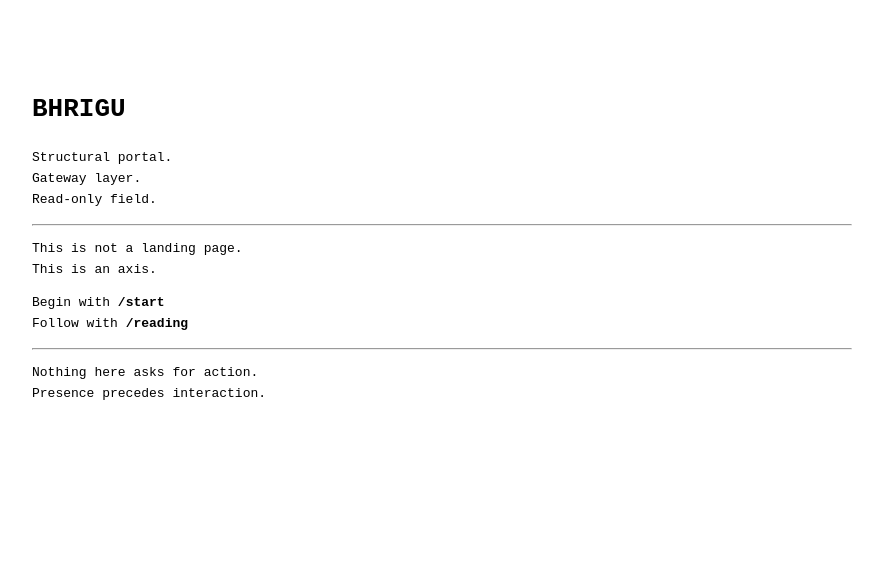
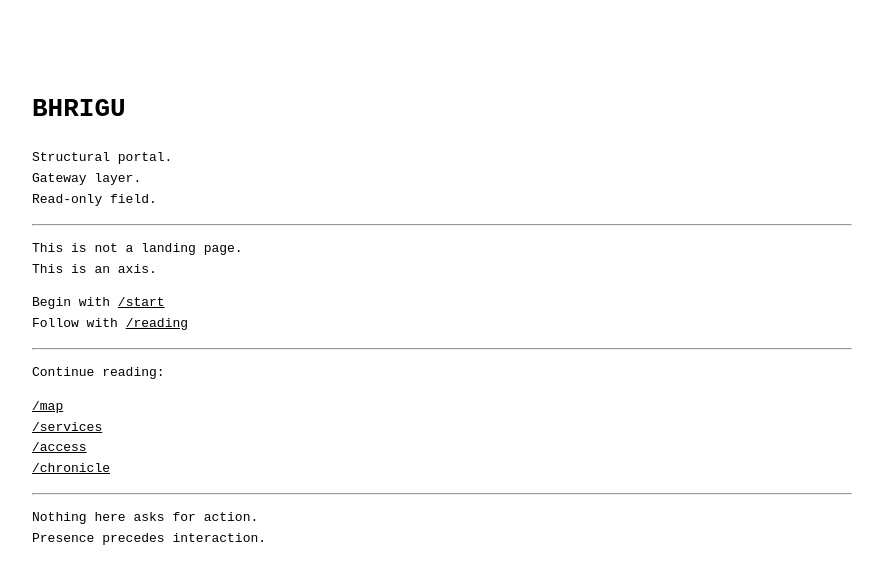
Before and after one commit to AiBhrigu/bhrigu-portal, a Next.js app: page / in a window 1280 px wide. Shown: the top 584 px of the page, without its empty margins (40-923 px from the left). Built offline with nearby package versions, Linux system fonts and the light colour scheme.

Commit message:
portal: add minimal textual navigation to homepage

```diff
--- a/pages/index.js
+++ b/pages/index.js
@@ -1,6 +1,18 @@
 export default function Home() {
+  const linkStyle = {
+    color: "inherit",
+    textDecoration: "underline"
+  };
+
   return (
-    <main style={{ padding: "4rem", fontFamily: "monospace", lineHeight: "1.6", maxWidth: "820px" }}>
+    <main
+      style={{
+        padding: "4rem",
+        fontFamily: "monospace",
+        lineHeight: "1.6",
+        maxWidth: "820px"
+      }}
+    >
       <h1>BHRIGU</h1>
 
       <p>
@@ -17,8 +29,21 @@ export default function Home() {
       </p>
 
       <p>
-        Begin with <strong>/start</strong><br />
-        Follow with <strong>/reading</strong>
+        Begin with <a href="/start" style={linkStyle}>/start</a><br />
+        Follow with <a href="/reading" style={linkStyle}>/reading</a>
+      </p>
+
+      <hr />
+
+      <p>
+        Continue reading:
+      </p>
+
+      <p>
+        <a href="/map" style={linkStyle}>/map</a><br />
+        <a href="/services" style={linkStyle}>/services</a><br />
+        <a href="/access" style={linkStyle}>/access</a><br />
+        <a href="/chronicle" style={linkStyle}>/chronicle</a>
       </p>
 
       <hr />
```
